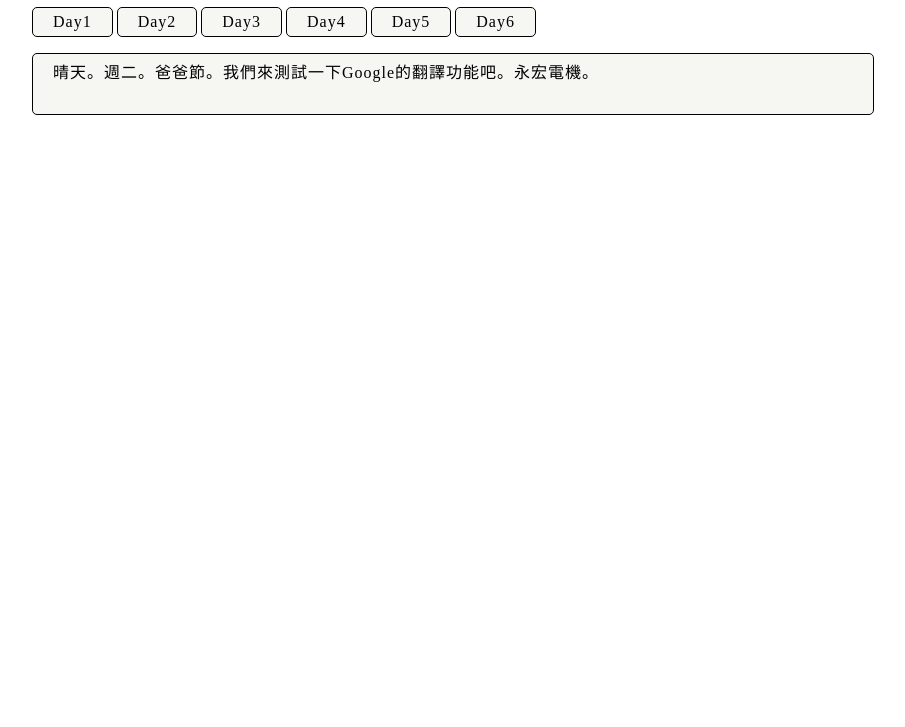
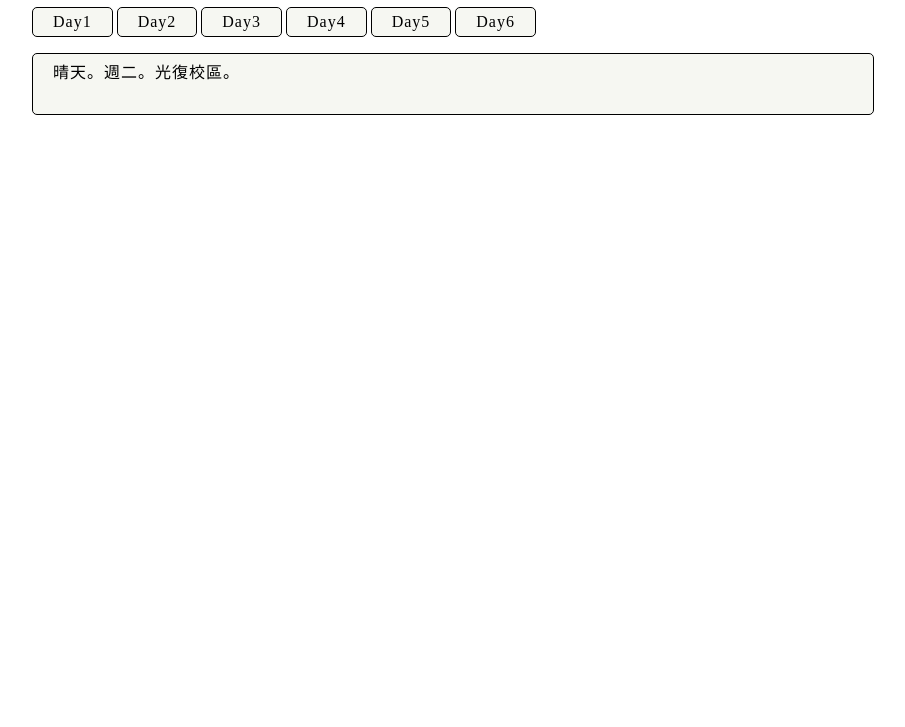
Before and after one commit to Chiu-Yen/Chiu-Yen.github.io, a plain HTML site: page index.html in a window 1280 px wide. Shown: the part 73-800 px from the top of the page, without its empty margins (16-921 px from the left). Drawn offline with Linux system fonts and the light colour scheme.

Commit message:
Update index.html

```diff
--- a/index.html
+++ b/index.html
@@ -52,7 +52,7 @@
   <li> Day5</li>
   <li> Day6</li>
 </ul>
-  <p>晴天。週二。爸爸節。我們來測試一下Google的翻譯功能吧。永宏電機。</p>
+  <p>晴天。週二。光復校區。</p>
   <div  id="google_translate_element"></div><script type="text/javascript">
 function googleTranslateElementInit() {
   new google.translate.TranslateElement({pageLanguage: 'zh-TW'}, 'google_translate_element');
```
